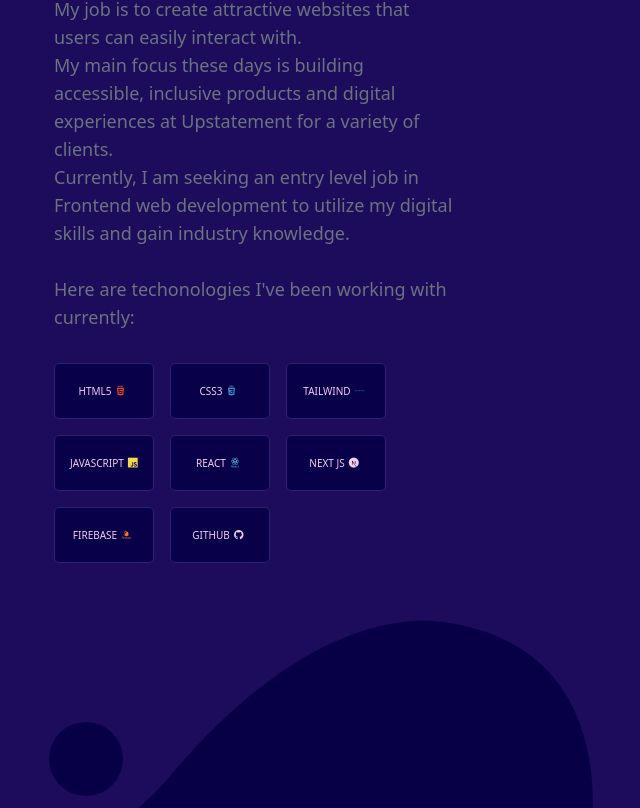
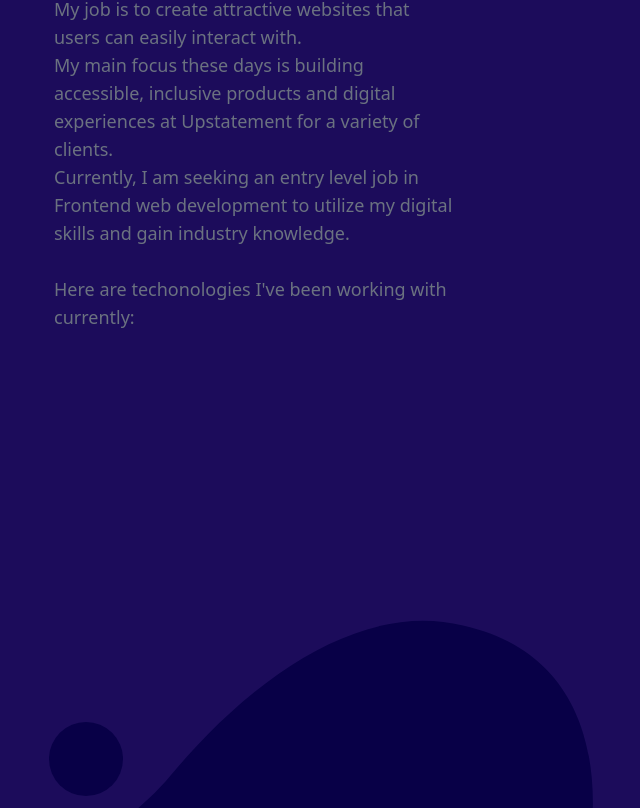
Before and after one commit to SUM-X-0604/my_portfolio, a React (Create React App) app: page / in a window 1280 px wide. Shown: the part 769-1577 px from the top of the page, without its empty margins (384-1024 px from the left). Built offline with nearby package versions, Linux system fonts and the light colour scheme.

Commit message:
initial aos added

```diff
--- a/package.json
+++ b/package.json
@@ -8,6 +8,7 @@
     "@testing-library/jest-dom": "^5.16.4",
     "@testing-library/react": "^13.1.1",
     "@testing-library/user-event": "^13.5.0",
+    "aos": "^3.0.0-beta.6",
     "devicon": "^2.15.1",
     "react": "^18.1.0",
     "react-dom": "^18.1.0",
--- a/src/App.js
+++ b/src/App.js
@@ -17,7 +17,7 @@
     setLoading(true)
     setTimeout(() => {
       setLoading(false)
-    }, 3000);
+    }, 1000);
   }, []);
 
   return (
--- a/src/components/About.js
+++ b/src/components/About.js
@@ -19,6 +19,7 @@
                     <div className='px-4 flex flex-col justify-center items-center md:max-w-[500px]'>
                         {/* Details */}
                         <div className='px-8 text-lg flex justify-center items-center flex-col text-gray-500'>
+                            <div>
                                 <p>Hello, my name is <span className='font-semibold'>Sumit Verma.</span><br /> I am a Frontend web developer who resides in Raipur(C.G.). I am BCA Graduate and MCA second year student.
                                     <br /> My job is to create attractive websites that users can easily interact with.
                                     <br /> My main focus these days is building accessible, inclusive products and digital experiences at Upstatement for a variety of clients.
@@ -28,38 +29,39 @@
                                     <br /><br />
                                     Here are techonologies I've been working with currently:
                                 </p>
+                            </div>
                             {/* techs */}
                             <div className='flex justify-center'>
                                 <div className='tech py-8'>
-                                    <p>HTML5
+                                    <p data-aos="fade-right">HTML5
                                         <i className="devicon-html5-plain-wordmark colored px-1 ">
                                         </i>
                                     </p>
-                                    <p>CSS3
+                                    <p data-aos="fade-left">CSS3
                                         <i className="devicon-css3-plain-wordmark colored px-1">
                                         </i>
                                     </p>
-                                    <p>TAILWIND
+                                    <p data-aos="fade-right">TAILWIND
                                         <i className="devicon-tailwindcss-original-wordmark colored px-1">
                                         </i>
                                     </p>
-                                    <p>JAVASCRIPT
+                                    <p data-aos="fade-left">JAVASCRIPT
                                         <i className="devicon-javascript-plain colored px-1">
                                         </i>
                                     </p>
-                                    <p>REACT
+                                    <p data-aos="fade-right">REACT
                                         <i className="devicon-react-original-wordmark colored px-1">
                                         </i>
                                     </p>
-                                    <p>NEXT JS
+                                    <p data-aos="fade-left">NEXT JS
                                         <i className=" devicon-nextjs-original px-1">
                                         </i>
                                     </p>
-                                    <p>FIREBASE
+                                    <p data-aos="fade-right">FIREBASE
                                         <i className="devicon-firebase-plain-wordmark colored px-1 ">
                                         </i>
                                     </p>
-                                    <p>GITHUB
+                                    <p data-aos="fade-left">GITHUB
                                         <i className="devicon-github-original px-1">
                                         </i>
                                     </p>
--- a/src/components/Header.js
+++ b/src/components/Header.js
@@ -1,9 +1,18 @@
-import React from 'react';
+import React, { useEffect } from 'react';
 import Typed from 'react-typed';
 import { FaTwitter, FaInstagramSquare } from 'react-icons/fa'
 import { AiFillLinkedin, AiFillGithub } from 'react-icons/ai';
 
+import AOS from 'aos';
+import 'aos/dist/aos.css';
+
+
 const Header = () => {
+
+    useEffect(() => {
+        AOS.init();
+    }, [])
+
     return (
         <>
             {/* Section */}
@@ -15,13 +24,13 @@
                     {/* Text */}
                     <div className='flex flex-col items-center justify-center py-8'>
                         <div className='flex flex-col justify-center items-center'>
-                            <div className='text-xl font-semibold py-2 text-gray-500'>
+                            <div data-aos="fade-right" className='text-xl font-semibold py-2 text-gray-500'>
                                 <h1>Hii, My Name is</h1>
                             </div>
-                            <div className='text-4xl font-bold text-white pb-2'>
+                            <div data-aos="fade-left" className='text-4xl font-bold text-white pb-2'>
                                 <h1>Sumit Verma</h1>
                             </div>
-                            <div className='pb-2'>
+                            <div className='pb-2' data-aos="fade-down">
                                 <h1 className='text-lg text-gray-500' >Frontend Developer</h1>
                             </div>
                             <div className='py-4 text-2xl font-semibold capitalize text-gray-400'>
@@ -33,14 +42,14 @@
                                 />
                             </div>
 
-                            <div className='text-center text-gray-500 px-2 pb-4 '>
+                            <div data-aos="fade-up" className='text-center text-gray-500 px-2 pb-4 '>
                                 <p>Innovative Front End Developer with good experience in maintaining and building web pages. I like to craft solid and scalable frontend products with great user experiences.</p>
                             </div>
                             <div className='flex flex-col text-gray-500'>
-                                <button className='header-button'>
+                                <button data-aos="fade-right" className='header-button'>
                                     Hire Me
                                 </button>
-                                <button className='header-button '>
+                                <button data-aos="fade-left" className='header-button '>
                                     View Resume
                                 </button>
                             </div>
```
Also changed, not shown: src/index.css (line endings or trailing spaces), 1 other file (tests, documents, lock files or other folders). Lines whose indentation alone changed are shown as unchanged.
